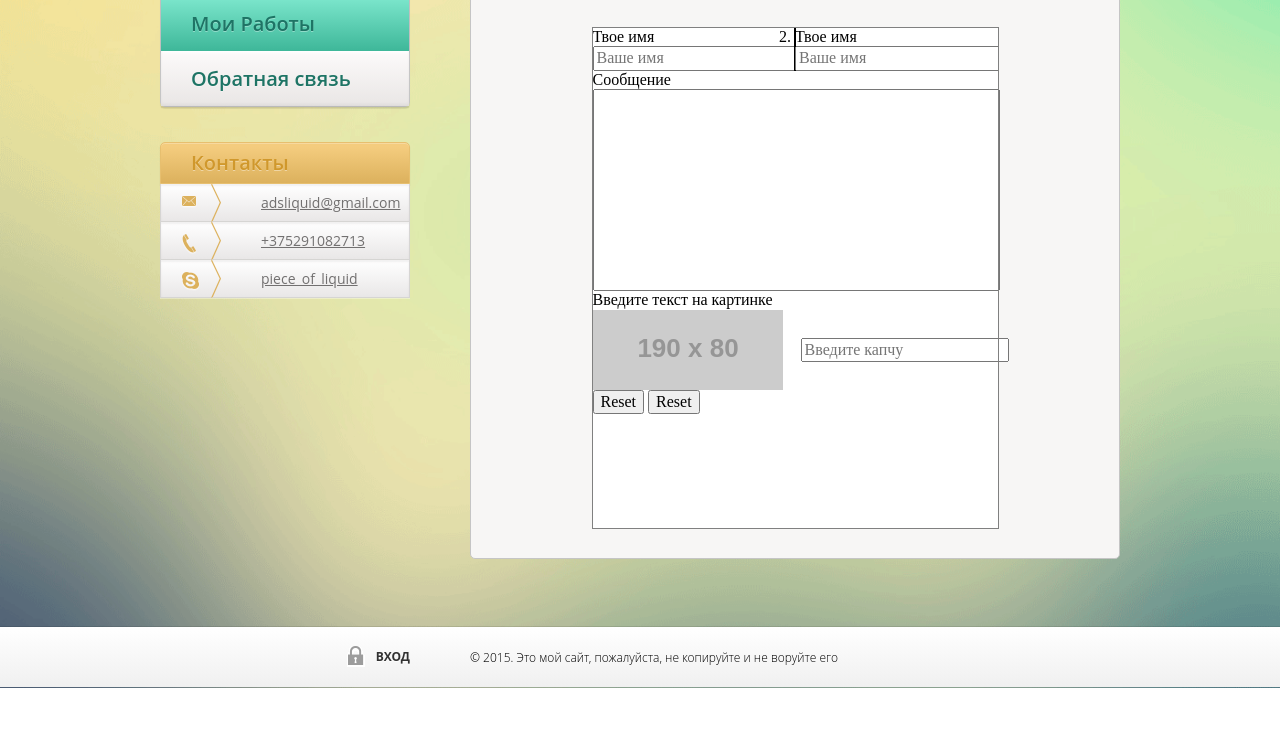
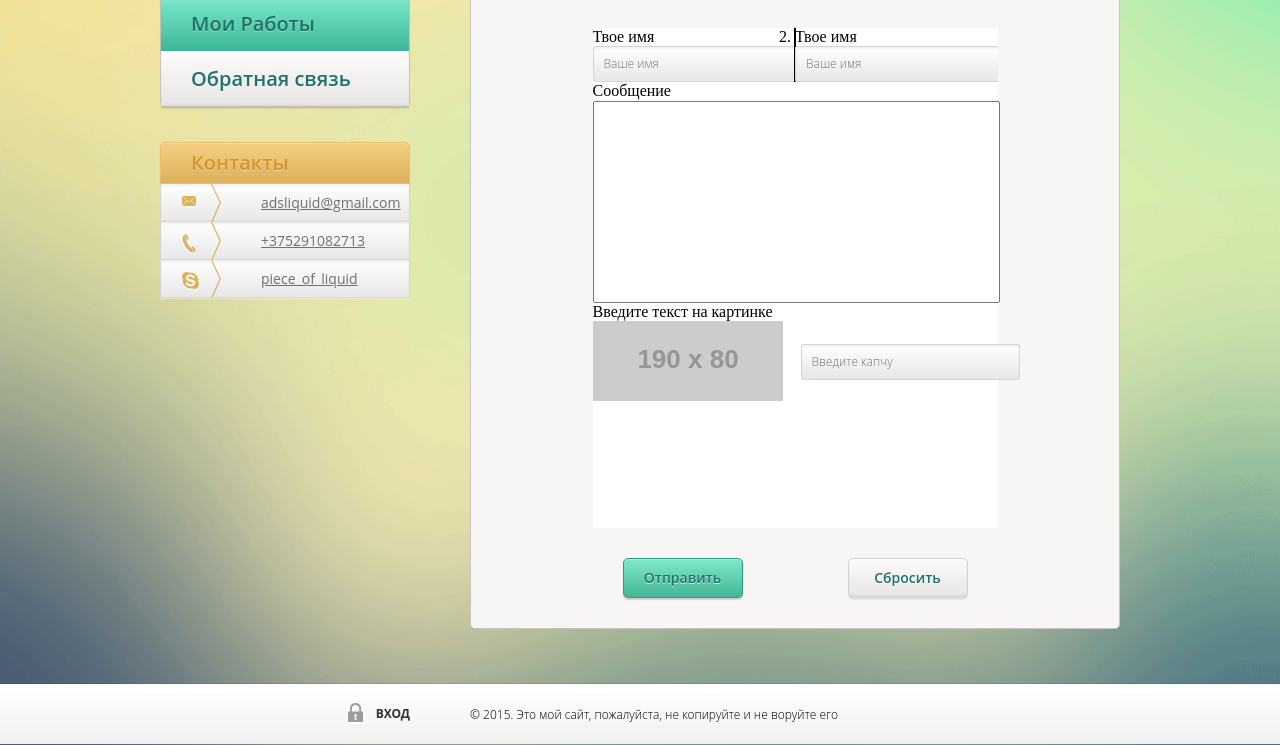
Before and after one commit to iliquid/Project-1, a website: page app/form.html in a window 1280 px wide. Shown: the part 193-938 px from the top of the page. Before the commit the page ends 881 px from the top, so only its background shows below. Drawn offline with nearby package versions, Linux system fonts and the light colour scheme; placeholder pictures from the web are drawn by us; a web font is replaced by a local one.

Commit message:
Form edited

```diff
--- a/app/css/form.css
+++ b/app/css/form.css
@@ -3,7 +3,7 @@
 	margin: 30px auto;
 	background: #fff;
 	height: 500px;
-	outline: 1px solid grey;
+	/*outline: 1px solid grey;*/
 }
 .feedback-inputs {
 	width: 100%;
@@ -12,15 +12,30 @@
 	margin: 0;
 	overflow: hidden;
 }
+input {
+	border:1px solid #D6D5D3;
+	background-image: -moz-linear-gradient( 90deg, rgb(233,231,231) 0%, rgba(251,249,249,0) 100%);
+  background-image: -webkit-linear-gradient( 90deg, rgb(233,231,231) 0%, rgba(251,249,249,0) 100%);
+  background-image: -ms-linear-gradient( 90deg, rgb(233,231,231) 0%, rgba(251,249,249,0) 100%);
+  box-shadow: 0px 1px 0px 0px rgba(255, 255, 255, 0.35),inset 0px 2px 2px 0px rgba(114, 112, 112, 0.1);
+  border-radius: 2px;
+  width: 100%;
+
+}
+input[type='text'] {
+	font-family: "Open Sans Light";
+	font-size: 12px;
+	color: #c7c6c6;
+  padding: 10px 10px;
+}
 .input-item {
 	width: 50%;
 	float: left;
 	outline: 1px solid black;
 	list-style: inline-block;
 }
-.input-name {
+.input-name {}
 
-}
 .feedback-message {
 	padding: 0;
 	margin: 0;
@@ -29,29 +44,97 @@
 	width:100%;
 	height: 200px;
 }
-.captcha {
+
+.captcha-wrap {
+
+}
+
+.captcha-pic {
+	width: 100%;
+}
+.captcha-pic-wrap {
 	width: 190px;
 	height: 80px;
 	float: left;
-}
-.captcha-pic {
-	width:100%;
 }
 .captcha-label {
 	display: block;
 }
 .captcha-input-wrap {
+
 	margin-left:208px;
 	line-height: 80px;
 	height: 80px;
 }
-.form-buttons {
+.feedback-buttons-wrap {
+	width: 345px;
+	margin: 30px auto;
+
+}
+.feedback-button {
+	width:120px;
+	height: 40px;
+	padding: 0;
+	margin: 0;
+	border-radius: 5px;
+  background-image: -moz-linear-gradient( 90deg, rgb(67,183,150) 0%, rgb(128,232,203) 100%);
+  background-image: -webkit-linear-gradient( 90deg, rgb(67,183,150) 0%, rgb(128,232,203) 100%);
+  background-image: -ms-linear-gradient( 90deg, rgb(67,183,150) 0%, rgb(128,232,203) 100%);
+  box-shadow: 0px 2px 1px 0px rgba(9, 9, 9, 0.16),inset 0px 1px 0px 0px rgba(255, 255, 255, 0.3);
+  border:1px solid #2D9A7F;
+  font-family: "Open Sans Semibold";
+  font-size: 14px;
+  color: #1e7465;
+  text-shadow: 0px 1px 0px rgba(255, 255, 255, 0.75);
+
+}
+
+
+  .feedback-button:hover {
+  background-image: -moz-linear-gradient( 90deg, rgb(58,160,135) 0%, rgb(95,220,189) 100%);
+  background-image: -webkit-linear-gradient( 90deg, rgb(58,160,135) 0%, rgb(95,220,189) 100%);
+  background-image: -ms-linear-gradient( 90deg, rgb(58,160,135) 0%, rgb(95,220,189) 100%);
+  box-shadow: inset 0px 1px 0px 0px rgba(255, 255, 255, 0.3);
+}
+.reset-button {
+	float: right;
+  background-image: -moz-linear-gradient( 90deg, rgb(233,230,228) 0%, rgb(251,249,249) 94%, rgb(255,255,255) 100%);
+  background-image: -webkit-linear-gradient( 90deg, rgb(233,230,228) 0%, rgb(251,249,249) 94%, rgb(255,255,255) 100%);
+  background-image: -ms-linear-gradient( 90deg, rgb(233,230,228) 0%, rgb(251,249,249) 94%, rgb(255,255,255) 100%);
+  box-shadow: 0px 2px 1px 0px rgba(9, 9, 9, 0.07),inset 0px -2px 3px 0px rgba(41, 41, 41, 0.05);
+  border: 1px solid #D2D2D2;
+  text-shadow: 0px 1px 0px rgba(255, 255, 255, 0.75);
+}
+.reset-button:hover {
+  background-image: -moz-linear-gradient( 90deg, rgb(194,192,192) 0%, rgb(227,225,225) 87%, rgb(230,228,228) 90%, rgb(232,231,231) 100%);
+  background-image: -webkit-linear-gradient( 90deg, rgb(194,192,192) 0%, rgb(227,225,225) 87%, rgb(230,228,228) 90%, rgb(232,231,231) 100%);
+  background-image: -ms-linear-gradient( 90deg, rgb(194,192,192) 0%, rgb(227,225,225) 87%, rgb(230,228,228) 90%, rgb(232,231,231) 100%);
+  box-shadow: inset 0px -2px 3px 0px rgba(41, 41, 41, 0.05);
+ text-shadow: 0px 1px 0px rgba(255, 255, 255, 0.75);
+}
+
+
+}
+
+/*.form-buttons {
+	outline: 1px solid black;
+	width: 100%;
 	padding: 0;
 	margin: 0;
 	list-style: none;
+	text-align: center;
+	overflow: hidden;
 
+}
+.form-buttons:after {
+	 width: 100%;
+   height: 0;
+   visibility: hidden;
+   overflow: hidden;
+   content: "";
+   display: inline-block;
 }
 .form-button-item {
 	display: inline-block;
-
-}
+	vertical-align: top;
+}*/
--- a/app/form.html
+++ b/app/form.html
@@ -71,21 +71,19 @@
 							<label>Сообщение</label>
 							<textarea class="feedback-message"></textarea>
 								<label class="captcha-label">Введите текст на картинке</label>
-							<div class="captcha">
-								<img src="http://placehold.it/190x80" alt="" class="captcha-pic">
+								<div class="captcha-wrap"></div>
+									<div class="captcha-pic-wrap">
+										<img src="http://placehold.it/190x80" alt="" class="captcha-pic">
+									</div>
+									<div class="captcha-input-wrap">
+										<input class="input-captcha" type="text" placeholder="Введите капчу">
+									</div>
+								</div>
+
+							<div class="feedback-buttons-wrap clearfix">
+								<button class="feedback-button">Отправить</button>
+								<button class="feedback-button reset-button">Сбросить</button>
 							</div>
-							<div class="captcha-input-wrap">
-								<input class="input-captcha" type="text" placeholder="Введите капчу">
-							</div>
-							<ul class="form-buttons">
-								<li class="form-button-item">
-									<input type="button" value="Reset">
-								</li>
-								<li class="form-button-item">
-									<input type="button" value="Reset">
-								</li>
-							</ul>
-
 
 						</form>
 					</div>
```
